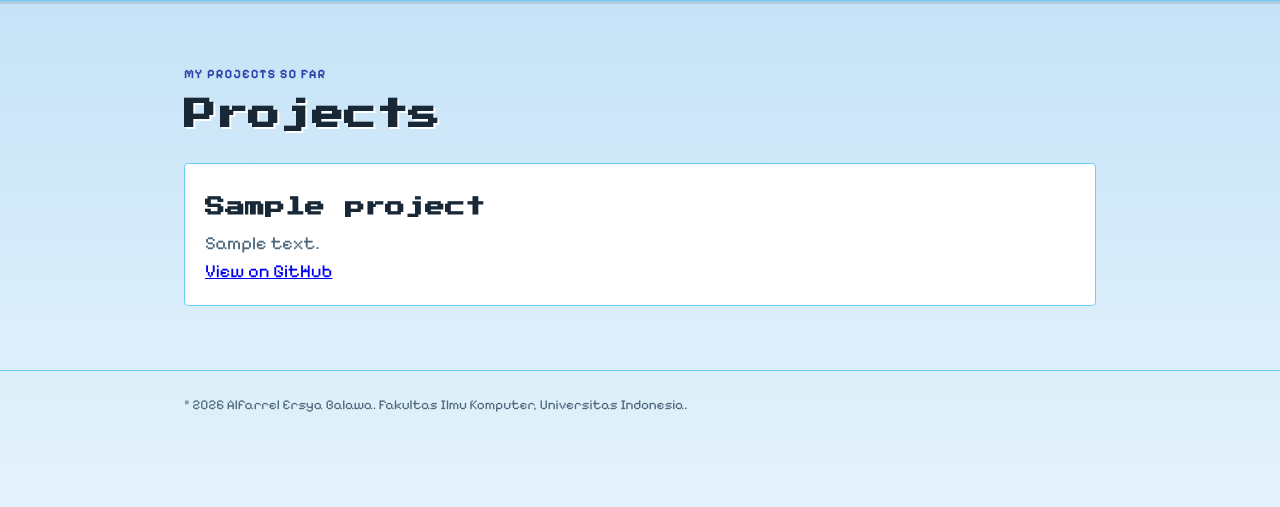
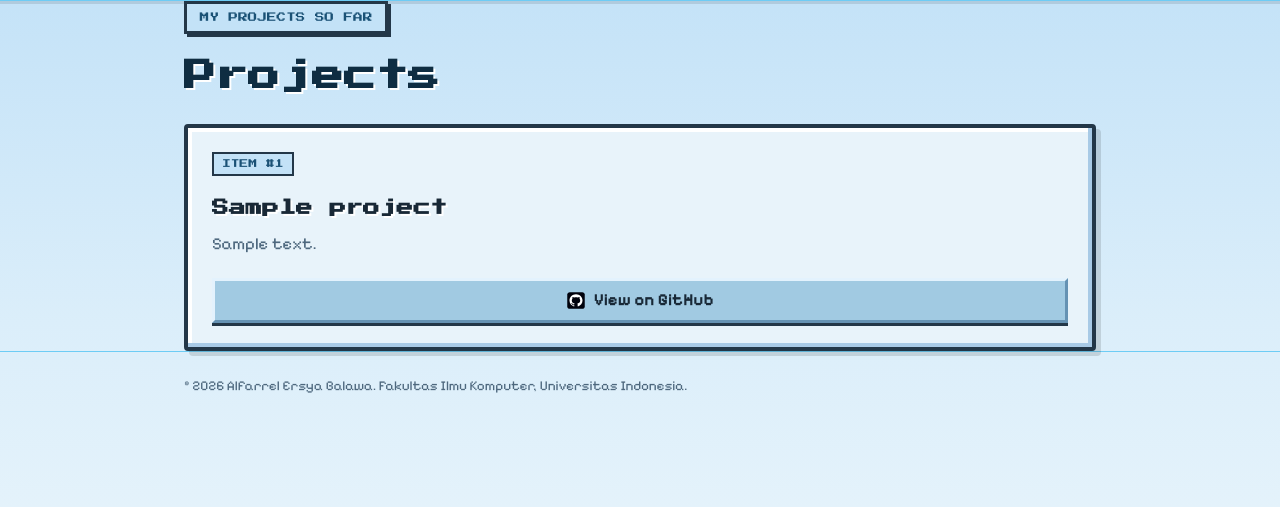
Before and after one commit to alpallel/portofolio, a Django app: page /projects/ in a window 1280 px wide. Shown: the part 77-584 px from the top of the page. Run offline with Django 5.2, Linux system fonts and the light colour scheme; tables that the repository leaves empty hold one stand-in row (values such as "Sample post").

Commit message:
feat: update experience and projects pages layout and styles

```diff
--- a/static/css/style.css
+++ b/static/css/style.css
@@ -414,15 +414,21 @@ h1, h2, h3, .brand {
 
 /* Experience Page */
 .experience-section {
-    padding: 4rem 0;
+    padding: 4rem 0 5;
     border-top: 1px solid var(--line);
 }
 
 .section-kicker {
-    color: var(--accent-dark);
-    font-size: 0.8rem;
-    font-weight: 700;
-    letter-spacing: 0.08em;
+    font-family: var(--font-pixel-heading);
+    font-size: 0.6rem;
+    line-height: 1.4;
+    color: #1a5175;
+    background: #c3e2f7;
+    display: inline-block;
+    padding: 0.4rem 0.8rem;
+    border: 3px solid var(--border-dark);
+    box-shadow: 3px 3px 0 var(--border-dark);
+    margin-bottom: 0.75rem;
     text-transform: uppercase;
 }
 
@@ -469,15 +475,21 @@ h1, h2, h3, .brand {
 
 /* Projects Page */
 .project-section {
-    padding: 4rem 0;
+    padding: 4rem 0 5;
     border-top: 1px solid var(--line);
 }
 
 .section-kicker {
-    color: var(--accent-dark);
-    font-size: 0.8rem;
-    font-weight: 700;
-    letter-spacing: 0.08em;
+    font-family: var(--font-pixel-heading);
+    font-size: 0.6rem;
+    line-height: 1.4;
+    color: #1a5175;
+    background: #c3e2f7;
+    display: inline-block;
+    padding: 0.4rem 0.8rem;
+    border: 3px solid var(--border-dark);
+    box-shadow: 3px 3px 0 var(--border-dark);
+    margin-bottom: 0.75rem;
     text-transform: uppercase;
 }
 
@@ -522,6 +534,160 @@ h1, h2, h3, .brand {
     font-weight: 600;
 }
 
+/* general styles */
+.page-title {
+    font-size: clamp(1.8rem, 4vw, 2.5rem);
+    margin-bottom: 2rem;
+    color: #0f2d42;
+}
+
+.experience-grid,
+.project-grid {
+    display: grid;
+    grid-template-columns: repeat(auto-fit, minmax(280px, 1fr));
+    gap: 1.5rem;
+}
+
+.experience-card,
+.project-card {
+    background: var(--quartz-body);
+    border: 4px solid var(--border-dark);
+    padding: 1.5rem;
+    box-shadow:
+        inset -4px -4px 0 0 var(--quartz-shadow),
+        inset 4px 4px 0 0 var(--quartz-top),
+        5px 5px 0 0 rgba(0, 0, 0, 0.12);
+    display: flex;
+    flex-direction: column;
+    justify-content: space-between;
+    transition: transform 0.15s ease, background 0.15s ease;
+}
+
+.experience-card:hover,
+.project-card:hover {
+    background: #ffffff;
+    transform: translateY(-4px);
+}
+
+.card-top-row {
+    display: flex;
+    justify-content: space-between;
+    align-items: center;
+    gap: 0.5rem;
+    flex-wrap: wrap;
+    margin-bottom: 0.75rem;
+}
+
+.experience-card h2,
+.project-card h2 {
+    font-size: clamp(0.85rem, 2.5vw, 1.05rem);
+    line-height: 1.4;
+    margin-bottom: 0.75rem;
+    color: var(--text-main);
+}
+
+.experience-description,
+.project-description {
+    color: var(--text-muted);
+    font-size: 1.05rem;
+    line-height: 1.6;
+    margin-bottom: 1.25rem;
+    flex-grow: 1;
+}
+
+.experience-category,
+.project-badge {
+    font-family: var(--font-pixel-heading);
+    font-size: 0.55rem;
+    color: #1a5175;
+    background: #c3e2f7;
+    border: 2px solid var(--border-dark);
+    padding: 0.2rem 0.5rem;
+    display: inline-block;
+}
+
+.experience-status {
+    font-family: var(--font-pixel-body);
+    font-size: 0.95rem;
+    font-weight: 700;
+    padding: 0.15rem 0.5rem;
+    border: 2px solid var(--border-dark);
+}
+
+.status-ongoing {
+    background: #bbf7d0;
+    color: #14532d;
+    border-color: #14532d;
+}
+
+.status-completed {
+    background: #fef08a;
+    color: #713f12;
+    border-color: #713f12;
+}
+
+.project-card-content {
+    display: flex;
+    flex-direction: column;
+    flex-grow: 1;
+}
+
+.project-badge {
+    align-self: flex-start;
+    margin-bottom: 0.75rem;
+}
+
+.project-link {
+    display: inline-flex;
+    align-items: center;
+    justify-content: center;
+    gap: 0.5rem;
+    background: #a1cae2;
+    border: 3px solid;
+    border-color: #e3f2fd #6592b3 #6592b3 #e3f2fd;
+    box-shadow: 0 3px 0 var(--border-dark);
+    color: var(--text-main);
+    text-decoration: none;
+    font-family: var(--font-pixel-body);
+    font-weight: 700;
+    font-size: 1.05rem;
+    padding: 0.45rem 1rem;
+    margin-top: auto;
+    cursor: pointer;
+    transition: transform 0.1s ease, background 0.1s ease;
+}
+
+.project-link:hover {
+    background: #b9dcf2;
+    transform: translateY(-2px);
+}
+
+.project-link:active {
+    border-color: #6592b3 #e3f2fd #e3f2fd #6592b3;
+    transform: translateY(3px);
+    box-shadow: 0 0 0 var(--border-dark);
+}
+
+.project-btn-icon {
+    width: 1.2rem;
+    height: 1.2rem;
+}
+
+.empty-state-box {
+    grid-column: 1 / -1;
+    background: var(--quartz-body);
+    border: 4px dashed var(--border-dark);
+    padding: 2.5rem 1rem;
+    text-align: center;
+}
+
+.empty-state {
+    font-family: var(--font-pixel-body);
+    font-size: 1.2rem;
+    color: var(--text-muted);
+}
+
+
 @media (max-width: 600px) {
     .hero-grid {
         grid-template-columns: 1fr;
@@ -538,4 +704,14 @@ h1, h2, h3, .brand {
     .social-links {
         justify-content: flex-start;
     }
+
+    .experience-grid,
+    .project-grid {
+        grid-template-columns: 1fr;
+    }
+
+    .card-top-row {
+        flex-direction: column;
+        align-items: flex-start;
+    }
 }
--- a/templates/projects.html
+++ b/templates/projects.html
@@ -3,7 +3,7 @@
 <head>
     <meta charset="UTF-8">
     <meta name="viewport" content="width=device-width, initial-scale=1.0">
-    <title>{{ short_name }} - Portfolio</title>
+    <title>{{ short_name }} - Projects</title>
     <link rel="icon" type="image/x-icon" href="/static/img/kirara.ico">
     <link rel="preconnect" href="https://fonts.googleapis.com">
     <link rel="preconnect" href="https://fonts.gstatic.com" crossorigin>
@@ -32,23 +32,28 @@
         <section class="project-section" id="project">
             <div class="container">
                 <p class="section-kicker">My projects so far</p>
-                <h1>Projects</h1>
+                <h1 class="page-title">Projects</h1>
 
                 <div class="project-grid">
                     {% for project in projects_list %}
                         <article class="project-card">
-                            <h2>{{ project.title }}</h2>
-                            <p class="project-description">
-                                {{ project.description }}
-                            </p>
-                            <a href="{{ project.link }}" class="project-link">
-                                View on GitHub
+                            <div class="project-card-content">
+                                <span class="project-badge">ITEM #{{ forloop.counter }}</span>
+                                <h2>{{ project.title }}</h2>
+                                <p class="project-description">
+                                    {{ project.description }}
+                                </p>
+                            </div>
+
+                            <a href="{{ project.link }}" class="project-link" target="_blank" rel="noopener">
+                                <img src="/static/img/github.svg" alt="GitHub Logo" class="project-btn-icon">
+                                <span>View on GitHub</span>
                             </a>
                         </article>
                     {% empty %}
-                        <p class="empty-state">
-                            No project has been added yet.
-                        </p>
+                        <div class="empty-state-box">
+                            <p class="empty-state">No project has been added yet.</p>
+                        </div>
                     {% endfor %}
                 </div>
             </div>
```
Also changed, not shown: templates/experience.html (+17 -14 lines).
